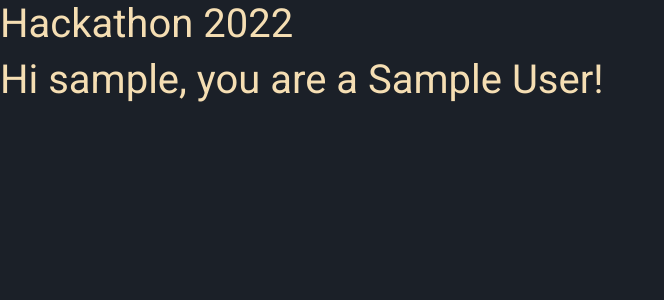
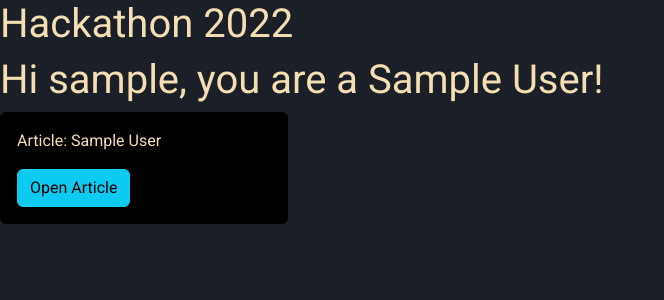
Before and after one commit to MarcelloMuy/Hackathon-Repo, a Django app: page /userprofile/ in a window 1280 px wide. Shown: the part 122-422 px from the top of the page, without its empty margins (0-664 px from the left). Run offline with Django 3.2, Linux system fonts and the light colour scheme; a user stored in the database is signed in; tables that the repository leaves empty hold one stand-in row (values such as "Sample post").

Commit message:
Added if statement to my profile template to displays resources that match the user level

```diff
--- a/userprofile/templates/userprofile/userprofile.html
+++ b/userprofile/templates/userprofile/userprofile.html
@@ -9,15 +9,30 @@
     Hi {{ myprofile.user }}, you are a {{ myprofile.role }}!
 </h1>
 
-<!-- Selects resources by level -->
+<!-- Selects resources that match user level -->
 {% for r in resources %}
-    {% if r.level == 2 %}
+    {% if r.level <= myprofile.level %}
     <!-- Card example -->
     <div class="card" style="width: 18rem; background-color: black;">
         <div class="card-body">
             <p>
                Article: {{ r.name }}
             </p>
+            <!-- Form for article access -->
+            <form method="POST" action="{{ r.link }}" target="_blank">
+                {% csrf_token %}
+                <button class="btn btn-info" name="accessbtn">Open Article</button>
+            </form>
+        </div>
+    </div>
+    {% else %}
+    <!-- All other resources -->
+    <div class="card" style="width: 18rem; background-color: red;">
+        <div class="card-body">
+            <p>
+               Article: {{ r.name }}
+            </p>
+            <!-- Form for article access -->
             <form method="POST" action="{{ r.link }}" target="_blank">
                 {% csrf_token %}
                 <button class="btn btn-info" name="accessbtn">Open Article</button>
--- a/userprofile/views.py
+++ b/userprofile/views.py
@@ -1,7 +1,7 @@
 """Imported"""
 from django.shortcuts import render, get_object_or_404
 from django.contrib.auth.decorators import login_required
-from .models import UserProfile, Resource, Progress
+from .models import UserProfile, Resource
 
 
 @login_required
```
